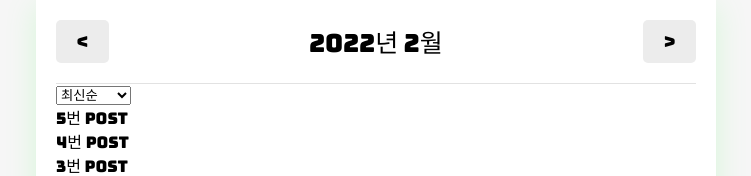
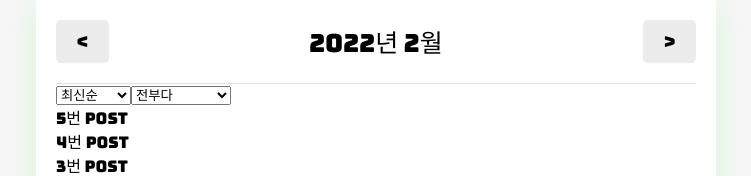
Before and after one commit to hyeonukdev/react-diary, a React (Create React App) app: page / in a window 1280 px wide. Shown: the top 176 px of the page, without its empty margins (264-1015 px from the left). Built offline with nearby package versions, Linux system fonts and the light colour scheme.

Commit message:
:sparkles: Add filter

```diff
--- a/src/components/DiaryList.js
+++ b/src/components/DiaryList.js
@@ -3,6 +3,12 @@
 const sortOptionList = [
   { value: "latest", name: "최신순" },
   { value: "oldest", name: "오래된 순" },
+];
+
+const filterOptionList = [
+  { value: "all", name: "전부다" },
+  { value: "good", name: "좋은 감정만" },
+  { value: "bad", name: "안좋은 감정만" },
 ];
 
 const ControlMenu = ({ value, onChange, optionList }) => {
@@ -19,9 +25,17 @@
 
 const DiaryList = ({ diaryList }) => {
   const [sortType, setSortType] = useState("latest");
+  const [filter, setFilter] = useState("all");
 
   // 원본에 영향을 주지 않도록 string -> array 처리 후 정렬
   const getProcessDiaryList = () => {
+    const filterCallback = (item) => {
+      if (filter === "good") {
+        return parseInt(item.emotion) <= 3;
+      } else {
+        return parseInt(item.emotion) > 3;
+      }
+    };
     const compare = (a, b) => {
       console.log("sortType: ", sortType);
       if (sortType === "latest") {
@@ -31,9 +45,10 @@
       }
     };
     const copyList = JSON.parse(JSON.stringify(diaryList));
-    console.log("copyList: ", copyList);
-    const sortedDiaryList = copyList.sort(compare);
-    console.log("sortedDiaryList: ", sortedDiaryList);
+    const filteredList =
+      filter === "all" ? copyList : copyList.filter((it) => filterCallback(it));
+
+    const sortedDiaryList = filteredList.sort(compare);
     return sortedDiaryList;
   };
 
@@ -43,6 +58,11 @@
         value={sortType}
         onChange={setSortType}
         optionList={sortOptionList}
+      />
+      <ControlMenu
+        value={filter}
+        onChange={setFilter}
+        optionList={filterOptionList}
       />
       {getProcessDiaryList().map((it) => (
         <div key={it.id}>{it.content}</div>
```
